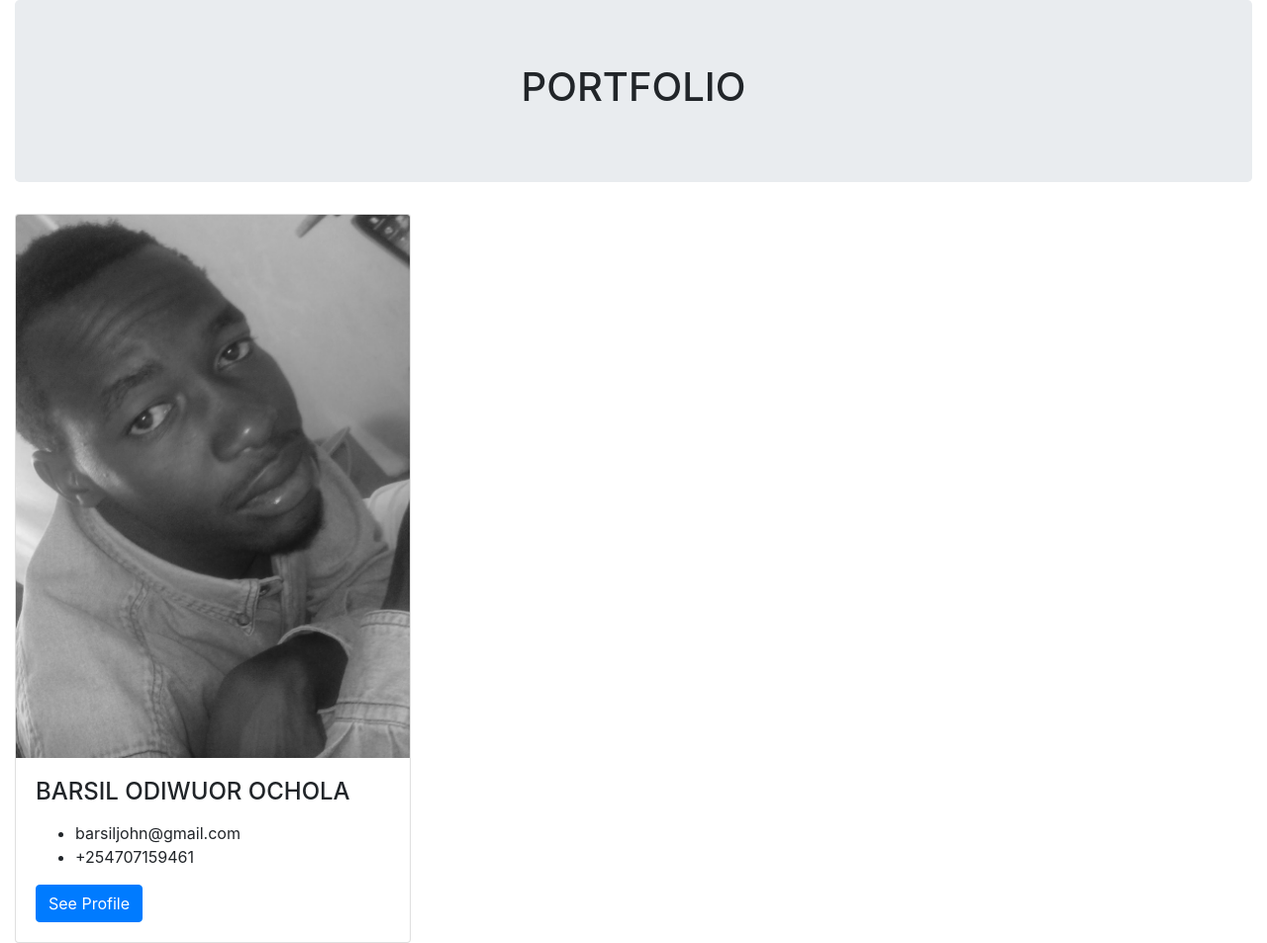
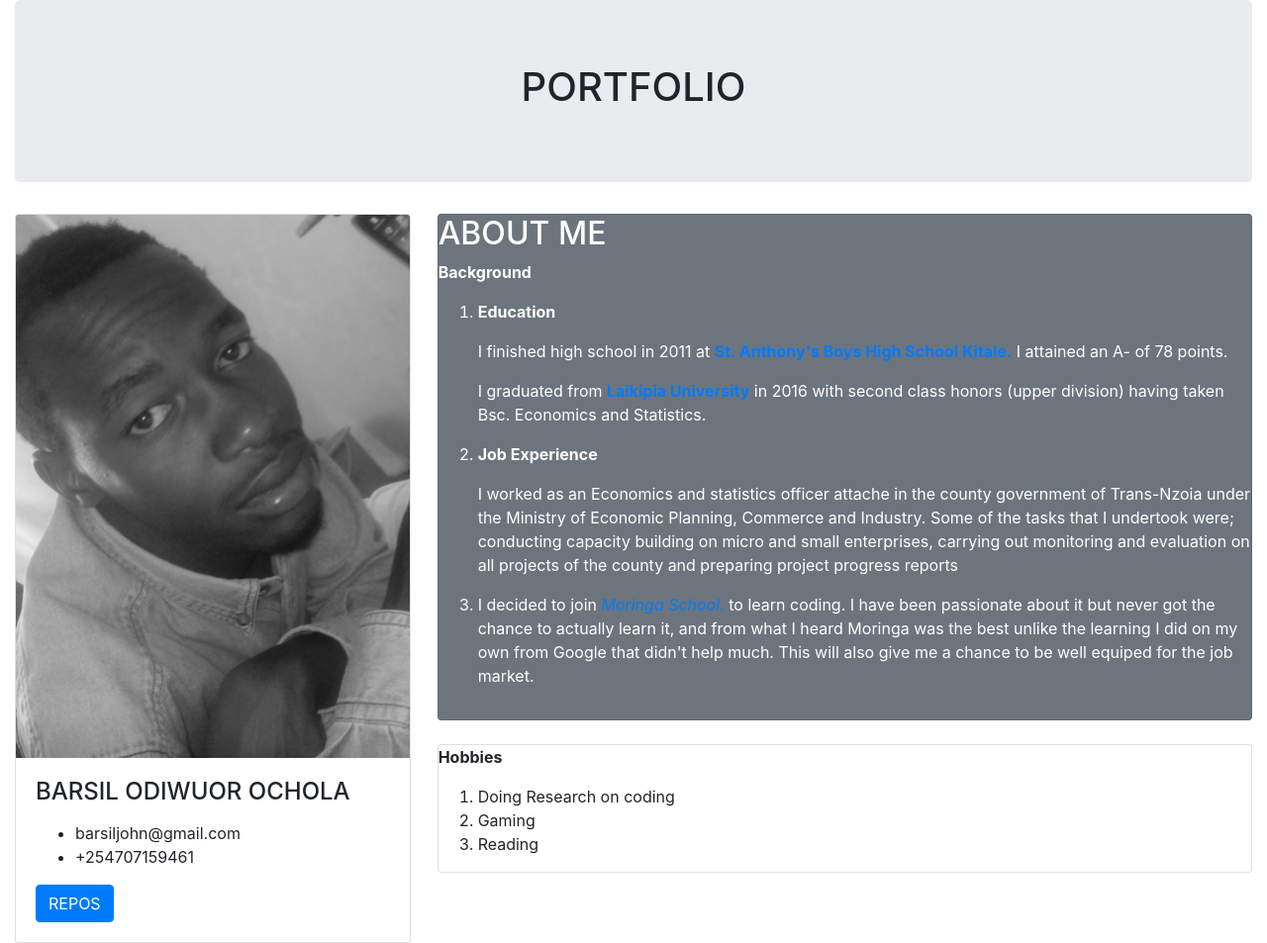
Before and after one commit to BarsilNzola/portfolio-upgrading, a plain HTML site: page index.html in a window 1280 px wide. Shown: the whole page at 99% size. Drawn offline with Linux system fonts and the light colour scheme.

Commit message:
Added another column with a card below it

```diff
--- a/index.html
+++ b/index.html
@@ -22,8 +22,30 @@
     								<li>+254707159461</li>
     							</ul>
     						</p>
-    						<a href="#" class="btn btn-primary">See Profile</a>
+    						<a href="https://github.com/BarsilNzola?tab=repositories" class="btn btn-primary">REPOS</a>
   						</div>
+				</div>
+
+			</div>
+			<div class="col-8">
+				<div class="card bg-secondary text-white">
+					<h2>ABOUT ME</h2>
+					<p><strong>Background</strong></p>
+					<ol>
+						<li><p><strong>Education</strong></p><p>I finished high school in 2011 at <a href="https://stanthonysboysktl.sc.ke/"><strong>St. Anthony's Boys High School Kitale.</strong></a> I attained an A- of 78 points.</p><p>I graduated from <a href="https://www.laikipia.ac.ke/"><strong>Laikipia University</strong></a> in 2016 with second class honors (upper division) having taken <span class="style">Bsc. Economics and Statistics</span>.</p></li>
+
+						<li><p><strong>Job Experience</strong></p><p>I worked as an Economics and statistics officer attache in the county government of Trans-Nzoia under the Ministry of Economic Planning, Commerce and Industry. Some of the tasks that I undertook were; conducting capacity building on micro and small enterprises, carrying out monitoring and evaluation on all projects of the county and preparing project progress reports</p></li>
+
+						<li><p>I decided to join <a href="http://moringaschool.com/"><em>Moringa School.</em></a> to learn coding. I have been passionate about it but never got the chance to actually learn it, and from what I heard Moringa was the best unlike the learning I did on my own from Google that didn't help much. This will also give me a chance to be well equiped for the job market.</p></li>
+					</ol>
+				</div>
+				<div class="card mt-4">
+					<p><strong>Hobbies</strong></p>
+					<ol class="important">
+						<li>Doing Research on coding</li>
+						<li>Gaming</li>
+						<li>Reading</li>
+					</ol>
 				</div>
 
 			</div>
```
